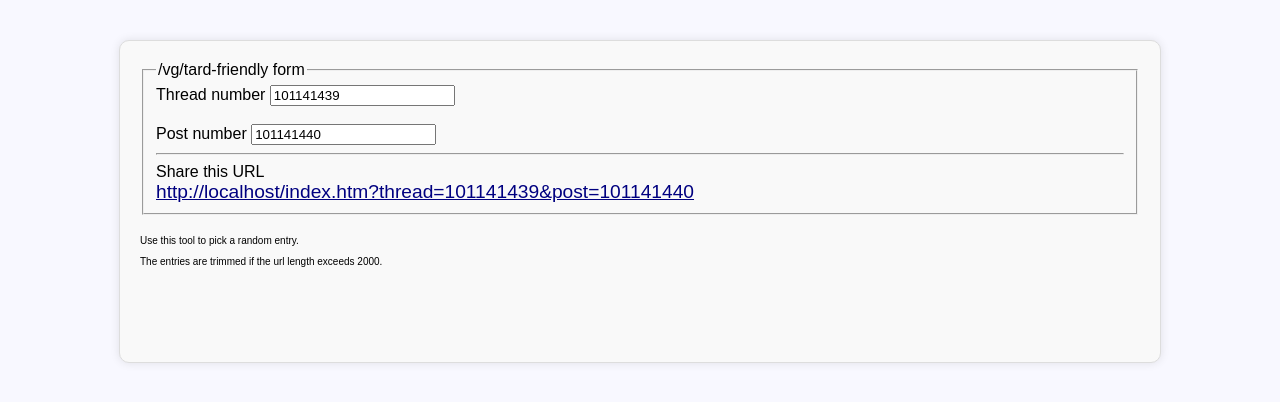
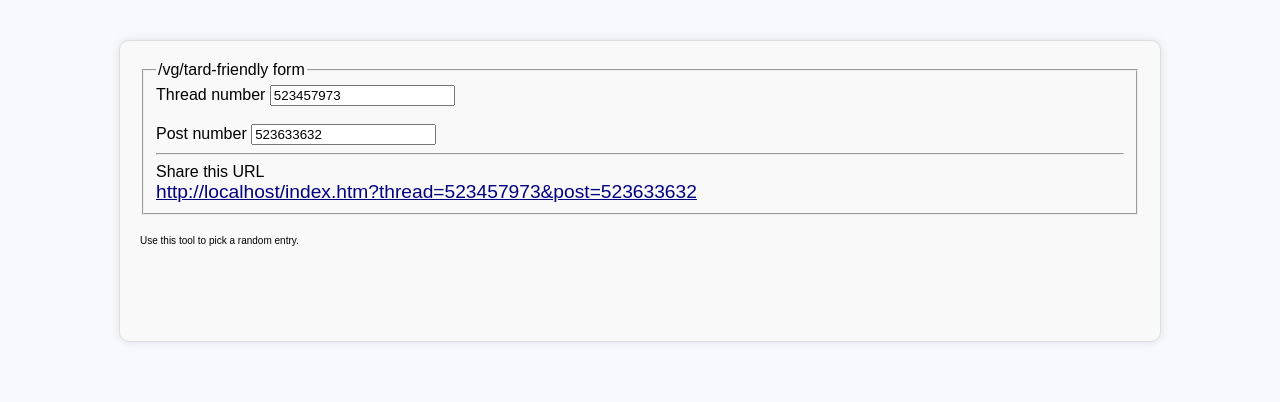
Before and after one commit to thatsalotofchoices/thatsalotofchoices.github.io, a plain HTML site: page index.htm in a window 1280 px wide. Drawn offline with Linux system fonts and the light colour scheme.

Commit message:
Add files via upload

```diff
--- a/index.htm
+++ b/index.htm
@@ -15,21 +15,20 @@
       <fieldset>
         <legend>/vg/tard-friendly form</legend>
         <label for="threadInput">Thread number</label>
-        <input type="number" value="101141439" id="threadInput" title="Paste a number here" placeholder="90434875" min="1">
+        <input type="number" value="523457973" id="threadInput" title="Paste a number here" placeholder="523457973" min="1">
         <br>
         <br>
         <label for="postInput">Post number</label>
-        <input type="number" value="101141440" id="postInput" title="Paste a number here" placeholder="90434875" min="1">
+        <input type="number" value="523633632" id="postInput" title="Paste a number here" placeholder="523633632" min="1">
         <br>
         <hr>
         <label for="placeholder-link">Share this URL</label>
         <br>
-        <a id="placeholder-link" href="https://sprites.neocities.org/choice/maker?thread=101141439&amp;post=101141440">https://sprites.neocities.org/choice/maker?thread=101141439&amp;post=101141440</a>
+        <a id="placeholder-link" href="https://sprites.neocities.org/choice/maker?thread=523457973&amp;post=523633632">https://sprites.neocities.org/choice/maker?thread=523457973&amp;post=523633632</a>
       </fieldset>
     </form>
     <div id="bottom-text">
       <p>Use this tool to pick a random entry.</p>
-      <p>The entries are trimmed if the url length exceeds 2000.</p>
     </div>
     <div id="secret-text">
       <p>Secret parameters:</p>
```
